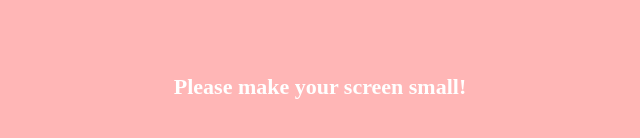
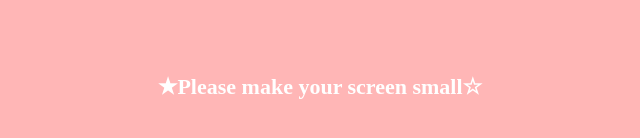
Before and after one commit to kiln1324/19-kakao-clone, a plain HTML site: page index.html in a window 1280 px wide. Shown: the part 314-452 px from the top of the page, 320-960 px from the left. Drawn offline with nearby package versions, Linux system fonts and the light colour scheme.

Commit message:
update imo

```diff
--- a/css/chat.css
+++ b/css/chat.css
@@ -87,7 +87,7 @@
 
 .chat__icon{
     font-size: 22px;
-    transition: opacity 0.3s ease-in-out;
+    transition: opacity 0.5s ease-in-out;
 }
 
 .chat__write:focus ~ .chat__icon{
--- a/index.html
+++ b/index.html
@@ -78,7 +78,7 @@
     </nav>
     <div class="bigScreen">
         <span class="bigScreen__text">
-            Please make your screen small!
+            ★Please make your screen small☆
         </span>
     </div>
 </body>
```
Also changed, not shown: chat.html (+1 -1 lines), find.html (+1 -1 lines), friends.html (+1 -1 lines), more.html (+1 -1 lines), settings.html (+1 -1 lines).
